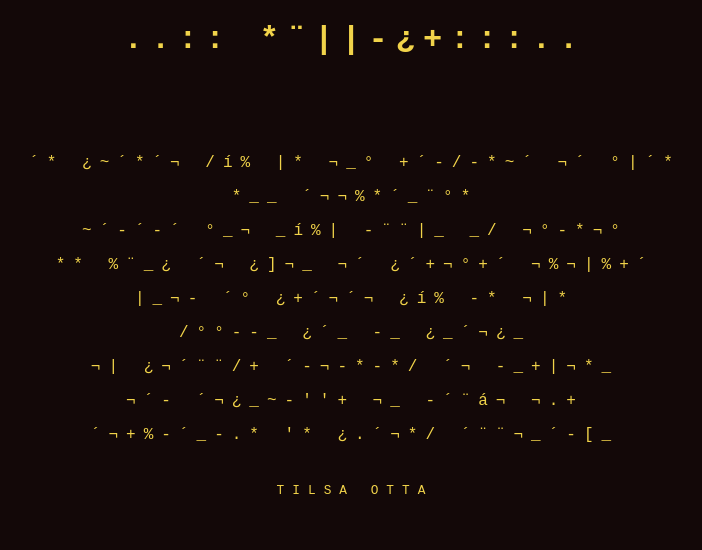
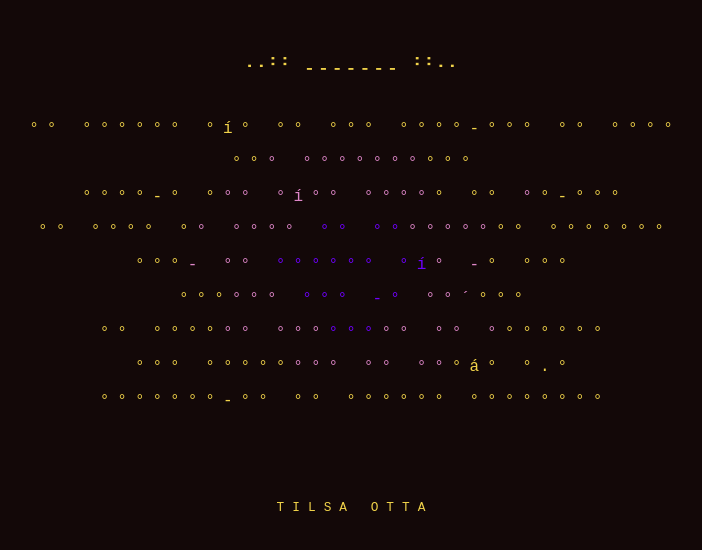
Before and after one commit to enflujo/enflujo-gestos-web, a website built with Vite: page index.html in a window 1280 px wide. Shown: the whole page, without its empty margins (285-987 px from the left). Built offline with nearby package versions, Linux system fonts and the light colour scheme.

Commit message:
💄 más caracteres y colores

```diff
--- a/index.html
+++ b/index.html
@@ -4,7 +4,7 @@
     <meta charset="UTF-8" />
     <meta name="viewport" content="width=device-width, initial-scale=1.0" />
     <link rel="icon" href="/favicon.ico" sizes="any" />
-    <link rel="icon" href="/favicon.svg" type="image/svg+xml" />
+    <link rel="icon" href="/favicon.svg" type="image/svg°xml" />
     <link rel="apple-touch-icon" href="/apple-touch-icon.png" />
     <link rel="manifest" href="/sitio.webmanifest" />
     <!-- <link rel="canonical" href="https://enflujo.com" /> -->
@@ -13,8 +13,8 @@
     <!-- <meta name="description" content="Descripción del sitio...." /> -->
 
     <!-- OpenGraph -->
-    <meta property="og:locale" content="es_CO" />
-    <!-- <meta property="og:site_name" content="EnFlujo" /> -->
+    <meta property="og:locale" content="es°CO" />
+    <!-- <meta property="og:site°name" content="EnFlujo" /> -->
     <meta property="og:type" content="website" />
     <!-- <meta property="og:url" content="https://enflujo.com" /> -->
     <!-- <meta property="og:title" content="Titulo ..." /> -->
@@ -25,7 +25,7 @@
     <!-- <meta property="og:image:height" content="630" /> -->
 
     <!-- Twitter -->
-    <!-- <meta name="twitter:card" content="summary_large_image" /> -->
+    <!-- <meta name="twitter:card" content="summary°large°image" /> -->
     <!-- <meta name="twitter:site" content="@labenflujo" /> -->
     <!-- <meta name="twitter:creator" content="@labenflujo" /> -->
     <!-- <meta name="twitter:url" content="https://enflujo.com" /> -->
@@ -47,85 +47,90 @@
 
     <div id="contenedor">
       <h1 id="titulo">
-        <span>.</span><span>.</span><span>:</span><span>:</span> <span class="r">*</span><span class="e">¨</span
-        ><span class="v">||</span><span class="e">-</span><span class="l">¿</span><span class="a">+</span
-        ><span class="r">:</span><span>:</span><span>:</span><span>.</span><span>.</span>
+        <span>.</span><span>.</span><span>:</span><span>:</span> <span class="r">_</span><span class="e">_</span
+        ><span class="v">_</span><span class="e">_</span><span class="l">_</span><span class="a">_</span
+        ><span class="r">_</span> <span>:</span><span>:</span><span>.</span><span>.</span>
       </h1>
 
       <p>
-        <span class="e">´</span><span class="l">*</span> <span class="p">¿</span><span class="r">~</span
-        ><span class="i">´</span><span class="m">*</span><span class="e">´</span><span class="r">¬</span>
-        <span class="d">/</span>í<span class="a">%</span> <span class="d">|</span><span class="e">*</span>
-        <span class="s">¬</span><span class="o">_</span><span class="l">°</span> <span class="d">+</span
-        ><span class="e">´</span><span class="s">-</span><span class="c">/</span><span class="u">-</span
-        ><span class="b">*</span><span class="r">~</span><span class="e">´</span> <span class="m">¬</span
-        ><span class="i">´</span> <span class="p">°</span><span class="i">|</span><span class="e">´</span
-        ><span class="l">*</span>
+        <span class="e">°</span><span class="l">°</span> <span class="p">°</span><span class="r">°</span
+        ><span class="i">°</span><span class="m">°</span><span class="e">°</span><span class="r">°</span>
+        <span class="d">°</span>í<span class="a">°</span> <span class="d">°</span><span class="e">°</span>
+        <span class="s">°</span><span class="o">°</span><span class="l">°</span> <span class="d">°</span
+        ><span class="e">°</span><span class="s">°</span><span class="c">°</span><span class="u">-</span
+        ><span class="b">°</span><span class="r">°</span><span class="e">°</span> <span class="m">°</span
+        ><span class="i">°</span> <span class="p">°</span><span class="i">°</span><span class="e">°</span
+        ><span class="l">°</span>
+      </p>
+
+      <p>
+        <span class="l">°</span><span class="u">°</span><span class="z medio">°</span> <span class="i medio">°</span
+        ><span class="r medio">°</span><span class="r medio">°</span><span class="a medio">°</span
+        ><span class="c medio">°</span><span class="i medio">°</span><span class="o medio">°</span
+        ><span class="n">°</span><span class="a">°</span><span class="l">°</span>
+      </p>
+
+      <p>
+        <span class="r">°</span><span class="e">°</span><span class="p">°</span><span class="i">°</span
+        ><span class="t">-</span><span class="e">°</span> <span class="l">°</span><span class="o medio">°</span
+        ><span class="s medio">°</span> <span class="d medio">°</span><span class="medio">í</span
+        ><span class="a medio">°</span><span class="s medio">°</span> <span class="c medio">°</span
+        ><span class="o medio">°°</span><span class="m medio">°</span><span class="o">°</span> <span class="u">°</span
+        ><span class="n">°</span> <span class="m medio">°</span><span class="a">°</span><span class="n">-</span
+        ><span class="t">°</span><span class="r">°</span><span class="a">°</span>
+      </p>
+
+      <p>
+        <span class="e">°</span><span class="l">°</span> <span class="a">°</span><span class="m">°</span
+        ><span class="o">°</span><span class="r">°</span> <span class="e">°</span><span class="s medio">°</span>
+        <span class="p medio">°</span><span class="u medio">°</span><span class="r medio">°</span
+        ><span class="o medio">°</span> <span class="s centro">°</span><span class="i centro">°</span>
+        <span class="p centro">°</span><span class="e centro">°</span><span class="r medio">°</span
+        ><span class="m medio">°</span><span class="a medio">°</span><span class="n medio">°</span
+        ><span class="e medio">°</span><span class="c">°</span><span class="e">°</span> <span class="s">°</span
+        ><span class="a">°</span><span class="l">°</span><span class="v">°</span><span class="a">°</span
+        ><span class="j">°</span><span class="e">°</span>
       </p>
       <p>
-        <span class="l">*</span><span class="u">_</span><span class="z">_</span> <span class="i">´</span
-        ><span class="r">¬</span><span class="r">¬</span><span class="a">%</span><span class="c">*</span
-        ><span class="i">´</span><span class="o">_</span><span class="n">¨</span><span class="a">°</span
-        ><span class="l">*</span>
+        <span class="c">°</span><span class="o">°</span><span class="m">°</span><span class="o medio">-</span>
+        <span class="e medio">°</span><span class="l medio">°</span> <span class="p centro">°</span
+        ><span class="r centro">°</span><span class="i centro">°</span><span class="m centro">°</span
+        ><span class="e centro">°</span><span class="r centro">°</span> <span class="d centro">°</span
+        ><span class="centro">í</span><span class="a medio">°</span> <span class="d medio">-</span
+        ><span class="e">°</span> <span class="s">°</span><span class="o">°</span><span class="l">°</span>
       </p>
       <p>
-        <span class="r">~</span><span class="e">´</span><span class="p">-</span><span class="i">´</span
-        ><span class="t">-</span><span class="e">´</span> <span class="l">°</span><span class="o">_</span
-        ><span class="s">¬</span> <span class="d">_</span>í<span class="a">%</span><span class="s">|</span>
-        <span class="c">-</span><span class="o">¨¨</span><span class="m">|</span><span class="o">_</span>
-        <span class="u">_</span><span class="n">/</span> <span class="m">¬</span><span class="a">°</span
-        ><span class="n">-</span><span class="t">*</span><span class="r">¬</span><span class="a">°</span>
+        <span class="c">°</span><span class="u">°</span><span class="a">°</span><span class="n medio">°</span
+        ><span class="d medio">°</span><span class="o medio">°</span> <span class="v centro">°</span
+        ><span class="e centro">°</span><span class="o centro">°</span> <span class="t centro">-</span
+        ><span class="u centro">°</span> <span class="c medio">°</span><span class="u medio">°</span
+        ><span class="e medio">´</span><span class="r">°</span><span class="p">°</span><span class="o">°</span>
       </p>
       <p>
-        <span class="e">*</span><span class="l">*</span> <span class="a">%</span><span class="m">¨</span
-        ><span class="o">_</span><span class="r">¿</span> <span class="e">´</span><span class="s">¬</span>
-        <span class="p">¿</span><span class="u">]</span><span class="r">¬</span><span class="o">_</span>
-        <span class="s">¬</span><span class="i">´</span> <span class="p">¿</span><span class="e">´</span
-        ><span class="r">+</span><span class="m">¬</span><span class="a">°</span><span class="n">+</span
-        ><span class="e">´</span> <span class="s">¬</span><span class="a">%</span><span class="l">¬</span
-        ><span class="v">|</span><span class="a">%</span><span class="j">+</span><span class="e">´</span>
+        <span class="m">°</span><span class="i">°</span> <span class="p">°</span><span class="r">°</span
+        ><span class="i">°</span><span class="m">°</span><span class="e medio">°</span><span class="r medio">°</span>
+        <span class="i medio">°</span><span class="n medio">°</span><span class="s medio">°</span
+        ><span class="t centro">°</span><span class="i centro">°</span><span class="n centro">°</span
+        ><span class="t medio">°</span><span class="o medio">°</span> <span class="e medio">°</span
+        ><span class="s medio">°</span> <span class="t medio">°</span><span class="o">°</span><span class="c">°</span
+        ><span class="a">°</span><span class="r">°</span><span class="l">°</span><span class="o">°</span>
       </p>
       <p>
-        <span class="c">|</span><span class="o">_</span><span class="s">¬</span><span class="o">-</span>
-        <span class="e">´</span><span class="l">°</span> <span class="p">¿</span><span class="r">+</span
-        ><span class="i">´</span><span class="s">¬</span><span class="e">´</span><span class="r">¬</span>
-        <span class="d">¿</span>í<span class="a">%</span> <span class="d">-</span><span class="e">*</span>
-        <span class="s">¬</span><span class="o">|</span><span class="l">*</span>
+        <span class="s">°</span><span class="i">°</span><span class="n">°</span> <span class="i">°</span
+        ><span class="m">°</span><span class="p">°</span><span class="o">°</span><span class="r">°</span
+        ><span class="t medio">°</span><span class="a medio">°</span><span class="r medio">°</span>
+        <span class="l medio">°</span><span class="o medio">°</span> <span class="d medio">°</span
+        ><span class="e medio">°</span><span class="m">°</span>á<span class="s">°</span> <span class="l">°</span
+        ><span class="u">.</span><span class="z">°</span>
       </p>
       <p>
-        <span class="c">/</span><span class="u">°</span><span class="a">°</span><span class="n">-</span
-        ><span class="d">-</span><span class="o">_</span> <span class="v">¿</span><span class="e">´</span
-        ><span class="o">_</span> <span class="t">-</span><span class="u">_</span> <span class="c">¿</span
-        ><span class="u">_</span><span class="e">´</span><span class="r">¬</span><span class="p">¿</span
-        ><span class="o">_</span>
-      </p>
-      <p>
-        <span class="m">¬</span><span class="i">|</span> <span class="p">¿</span><span class="r">¬</span
-        ><span class="i">´¨</span><span class="m">¨</span><span class="e">/</span><span class="r">+</span>
-        <span class="i">´</span><span class="n">-</span><span class="s">¬</span><span class="t">-</span
-        ><span class="i">*</span><span class="n">-</span><span class="t">*</span><span class="o">/</span>
-        <span class="e">´</span><span class="s">¬</span> <span class="t">-</span><span class="o">_</span
-        ><span class="c">+</span><span class="a">|</span><span class="r">¬</span><span class="l">*</span
-        ><span class="o">_</span>
-      </p>
-      <p>
-        <span class="s">¬</span><span class="i">´</span><span class="n">-</span> <span class="i">´</span
-        ><span class="m">¬</span><span class="p">¿</span><span class="o">_</span><span class="r">~</span
-        ><span class="t">-</span><span class="a">''</span><span class="r">+</span> <span class="l">¬</span
-        ><span class="o">_</span> <span class="d">-</span><span class="e">´</span><span class="m">¨</span>á<span
-          class="s"
-          >¬</span
-        >
-        <span class="l">¬</span><span class="u">.</span><span class="z">+</span>
-      </p>
-      <p>
-        <span class="i">´</span><span class="r">¬</span><span class="r">+</span><span class="a">%</span
-        ><span class="c">-</span><span class="i">´</span><span class="o">_</span><span class="n">-</span
-        ><span class="a">.</span><span class="l">*</span> <span class="e">'</span><span class="l">*</span>
-        <span class="p">¿</span><span class="r">.</span><span class="i">´</span><span class="m">¬</span
-        ><span class="e">*</span><span class="r">/</span> <span class="i">´</span><span class="n">¨¨</span
-        ><span class="s">¬</span><span class="t">_</span><span class="i">´</span><span class="n">-</span
-        ><span class="t">[</span><span class="o">_</span>
+        <span class="i">°</span><span class="r">°</span><span class="r">°</span><span class="a">°</span
+        ><span class="c">°</span><span class="i">°</span><span class="o">°</span><span class="n">-</span
+        ><span class="a">°</span><span class="l">°</span> <span class="e">°</span><span class="l">°</span>
+        <span class="p">°</span><span class="r">°</span><span class="i">°</span><span class="m">°</span
+        ><span class="e">°</span><span class="r">°</span> <span class="i">°</span><span class="n">°</span
+        ><span class="s">°</span><span class="t">°</span><span class="i">°</span><span class="n">°</span
+        ><span class="t">°</span><span class="o">°</span>
       </p>
 
       <p id="autora">Tilsa Otta</p>
--- a/src/scss/estilos.scss
+++ b/src/scss/estilos.scss
@@ -30,20 +30,32 @@
 }
 
 #titulo {
-  margin-bottom: 3em;
+  margin: 3em;
+  font-size: 1em;
+  font-family: Impact, Haettenschweiler, 'Arial Narrow Bold', sans-serif;
+}
+
+.centro {
+  color: rgb(111, 0, 255);
+}
+
+.medio {
+  color: rgb(223, 135, 201);
 }
 
 .cambiada {
-  color: rgb(223, 135, 201);
+  background-color: transparent;
+  // color: rgb(223, 135, 201);
   font-size: 1.3em;
 }
 
 .consonante-cambiada {
-  color: rgb(175, 223, 135);
+  background-color: transparent;
+  color: rgb(111, 0, 255);
 }
 
 #autora {
   text-transform: uppercase;
   font-size: 0.8em;
-  margin-top: 3em;
+  margin-top: 7em;
 }
```
